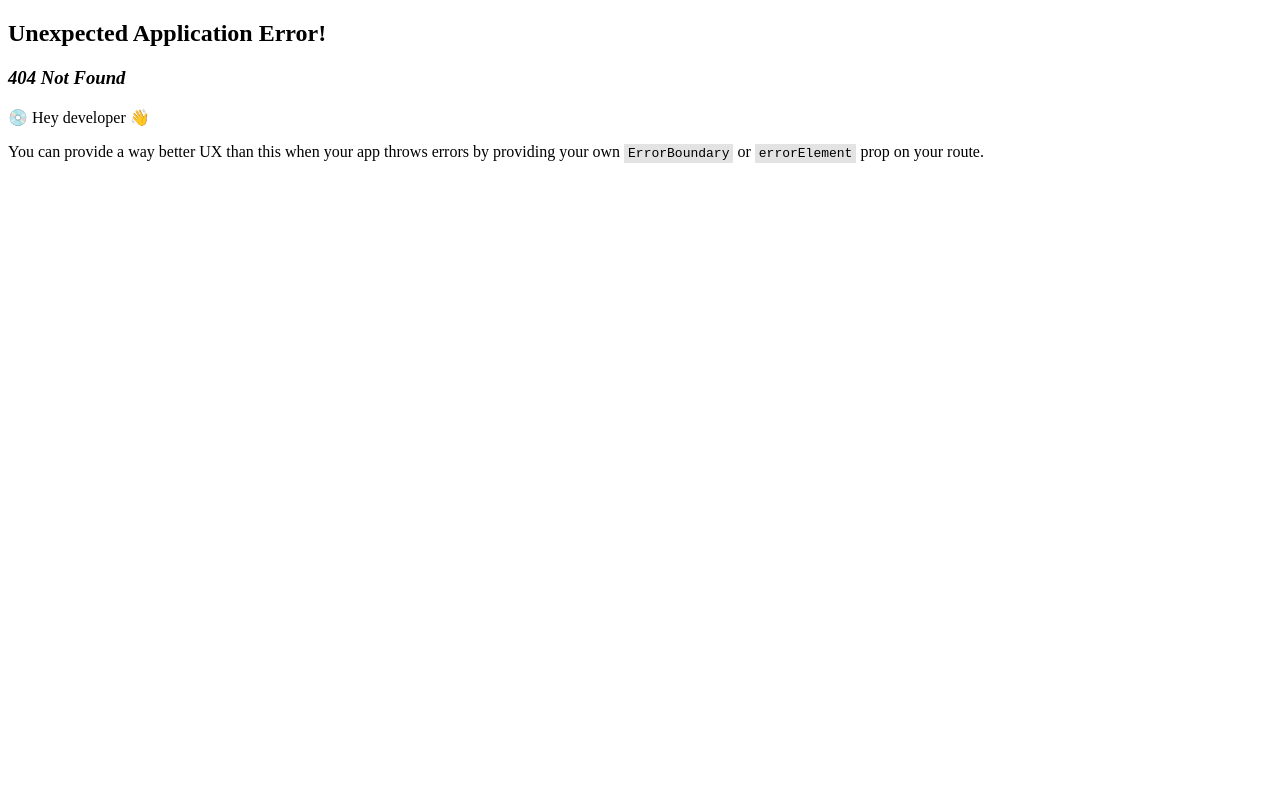
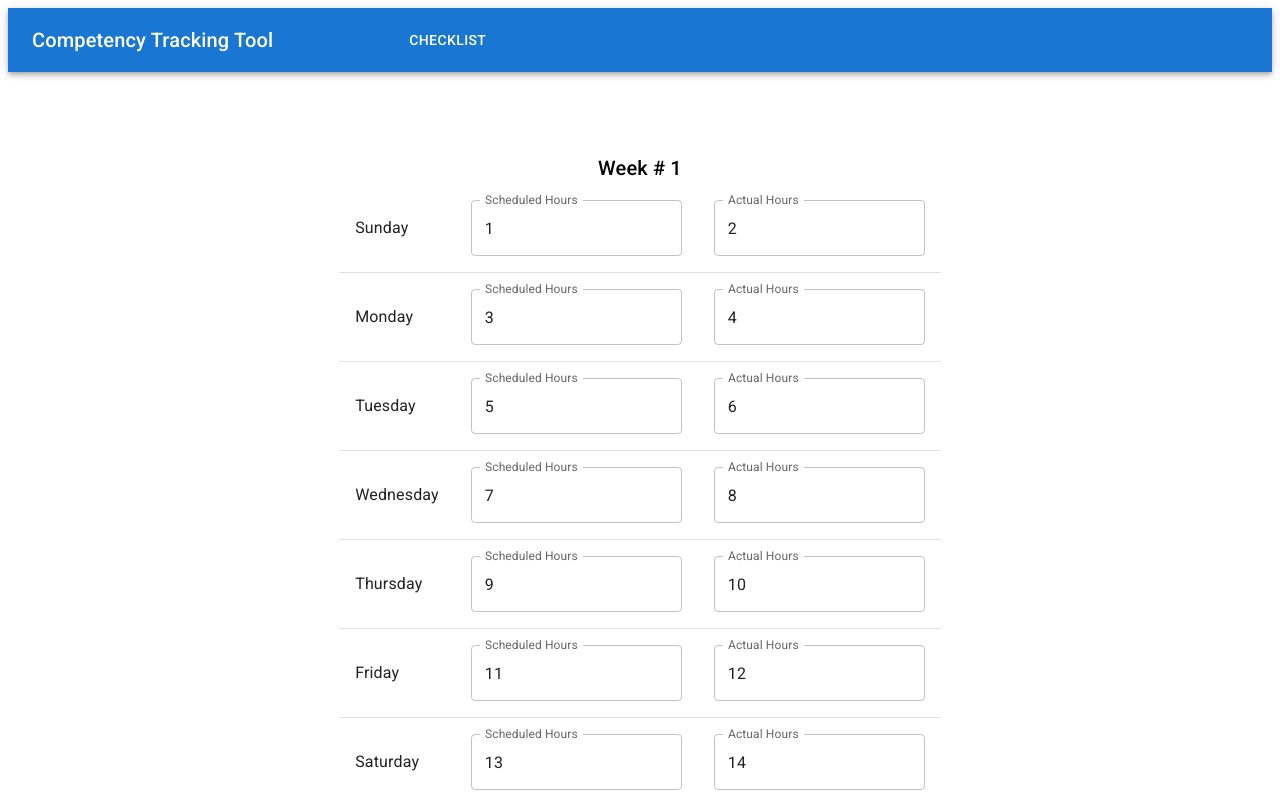
Before and after one commit to PROJ-354/Capstone, a React (Create React App) app in the folder client/: page /student/schedules in a window 1280 px wide. Before the commit this address had no page. Shown: the top 800 px of the page. Built offline with nearby package versions, Linux system fonts and the light colour scheme.

Commit message:
worked on the frontend for the students schedule

```diff
--- a/client/src/App.jsx
+++ b/client/src/App.jsx
@@ -27,7 +27,11 @@ const router = createBrowserRouter(
                 action={checklistAction}
             />
             <Route path="/signup" element={<Signup />} />
-            <Route path='/schedule' element={<ViewSchedule/>}/>
+
+            <Route path='/student/schedules' element={<ViewSchedule/>}/>
+            <Route path='/preceptor/schedules' element={<ViewSchedule/>}/>
+            <Route path='/instructors/schedules' element={<ViewSchedule/>}/>
+
         </Route>
     )
 );
--- a/client/src/components/schedule/Schedule.jsx
+++ b/client/src/components/schedule/Schedule.jsx
@@ -1,18 +1,27 @@
-import { Table, TableBody, TableCell, TableHead, TableRow, TextField, Typography } from "@mui/material";
+import { Button, Table, TableBody, TableCell, TableHead, TableRow, TextField, Typography } from "@mui/material";
 import { Box } from "@mui/system";
 import Week from "./Week";
 
+// test data
 const data = [
+    {
+        sunday: { scheduledHours: 1, actualHours: 2, },
+        monday: { scheduledHours: 3, actualHours: 4, },
+        tuesday: { scheduledHours: 5, actualHours: 6, },
+        wednesday: { scheduledHours: 7, actualHours: 8, },
+        thursday: { scheduledHours: 9, actualHours: 10, },
+        friday: { scheduledHours: 11, actualHours: 12, },
+        saturday: { scheduledHours: 13, actualHours: 14, },
+    },
     {
         sunday: { scheduledHours: 0, actualHours: 0, },
         monday: { scheduledHours: 0, actualHours: 0, },
-        tuesday: { scheduledHours: 0, actualHours: 0, },
+        tuesday: { scheduledHours: 2, actualHours: 0, },
         wednesday: { scheduledHours: 0, actualHours: 0, },
         thursday: { scheduledHours: 0, actualHours: 0, },
         friday: { scheduledHours: 0, actualHours: 0, },
         saturday: { scheduledHours: 0, actualHours: 0, },
     },
-
 ]
 
 /**
@@ -20,11 +29,26 @@ const data = [
  * aka a list of (8) weeks
  */
 const Schedule = () => {
+    // todo: fetch & render the logged in users schedule
+
+
+    //
     return (
         <>
-            {data && data.map((weekData, index) => (
-                <Week weekData={weekData} weekNumber={index+1} />
-            ))}
+            <Box sx={{ display: "flex", justifyContent: "center", mt: 10 }}>
+                <Box>
+                    {data && data.map((weekData, index) => (
+                        <Week weekData={weekData} weekNumber={index + 1} key={index} />
+                    ))}
+                </Box>
+            </Box>
+            <Box sx={{ display: "flex", justifyContent: "center", my: 5 }}>
+                <Button
+                    variant="contained"
+                    color="success">
+                    Submit
+                </Button>
+            </Box>
         </>
     );
 }
--- a/client/src/components/schedule/Week.jsx
+++ b/client/src/components/schedule/Week.jsx
@@ -1,12 +1,37 @@
-import { TableBody, TableCell, TableRow, TextField, Typography } from "@mui/material";
+import { TableBody, TableCell, TableRow, TextField, Typography, Box, Button } from "@mui/material";
+import { useState } from "react";
 
 /**
  *
  */
 const Week = ({ weekData, weekNumber }) => {
+    // this is very bad :)
+    const [sundayScheduledHours, setSundayScheduledHours]       = useState(weekData.sunday.scheduledHours);
+    const [sundayActualHours, setSundayActualHours]             = useState(weekData.sunday.actualHours);
+    const [mondayScheduledHours, setMondayScheduledHours]       = useState(weekData.monday.scheduledHours);
+    const [mondayActualHours, setMondayActualHours]             = useState(weekData.monday.actualHours);
+    const [tuesdayScheduledHours, setTuesdayScheduledHours]     = useState(weekData.tuesday.scheduledHours);
+    const [tuesdayActualHours, setTuesdayActualHours]           = useState(weekData.tuesday.actualHours);
+    const [wednesdayScheduledHours, setWednesdayScheduledHours] = useState(weekData.wednesday.scheduledHours);
+    const [wednesdayActualHours, setWednesdayActualHours]       = useState(weekData.wednesday.actualHours);
+    const [thursdayScheduledHours, setThursdayScheduledHours]   = useState(weekData.thursday.scheduledHours);
+    const [thursdayActualHours, setThursdayActualHours]         = useState(weekData.thursday.actualHours);
+    const [fridayScheduledHours, setFridayScheduledHours]       = useState(weekData.friday.scheduledHours);
+    const [fridayActualHours, setFridayActualHours]             = useState(weekData.friday.actualHours);
+    const [saturdayScheduledHours, setSaturdayScheduledHours]   = useState(weekData.saturday.scheduledHours);
+    const [saturdayActualHours, setSaturdayActualHours]         = useState(weekData.saturday.actualHours);
+
+    //
+    const handleWeekUpdate = (e) => {
+        e.preventDefualt();
+
+        // todo: sent a put request to the backend that,
+        // updates this week of this student
+    }
+
     return (
-        <>
-            <Typography variant="h6" >Week # {weekNumber}</Typography>
+        <Box>
+            <Typography variant="h6" textAlign="center" >Week # {weekNumber}</Typography>
             <TableBody>
                 <TableRow>
                     <TableCell>
@@ -15,13 +40,15 @@ const Week = ({ weekData, weekNumber }) => {
                     <TableCell>
                         <TextField
                             label="Scheduled Hours"
-                            value={weekData.sunday.scheduledHours}
+                            value={sundayScheduledHours}
+                            onChange={(e) => setSundayScheduledHours(e.target.value)}
                         />
                     </TableCell>
                     <TableCell>
                         <TextField
                             label="Actual Hours"
-                            value={weekData.sunday.actualHours}
+                            value={sundayActualHours}
+                            onChange={(e) => setSundayActualHours(e.target.value)}
                         />
                     </TableCell>
                 </TableRow>
@@ -33,13 +60,15 @@ const Week = ({ weekData, weekNumber }) => {
                     <TableCell>
                         <TextField
                             label="Scheduled Hours"
-                            value={weekData.monday.scheduledHours}
+                            value={mondayScheduledHours}
+                            onChange={(e) => setMondayScheduledHours(e.target.value)}
                         />
                     </TableCell>
                     <TableCell>
                         <TextField
                             label="Actual Hours"
-                            value={weekData.monday.actualHours}
+                            value={mondayActualHours}
+                            onChange={(e) => setMondayActualHours(e.target.value)}
                         />
                     </TableCell>
                 </TableRow>
@@ -51,13 +80,15 @@ const Week = ({ weekData, weekNumber }) => {
                     <TableCell>
                         <TextField
                             label="Scheduled Hours"
-                            value={weekData.tuesday.scheduledHours}
+                            value={tuesdayScheduledHours}
+                            onChange={(e) => setTuesdayScheduledHours(e.target.value)}
                         />
                     </TableCell>
                     <TableCell>
                         <TextField
                             label="Actual Hours"
-                            value={weekData.tuesday.actualHours}
+                            value={tuesdayActualHours}
+                            onChange={(e) => setTuesdayActualHours(e.target.value)}
                         />
                     </TableCell>
                 </TableRow>
@@ -69,13 +100,15 @@ const Week = ({ weekData, weekNumber }) => {
                     <TableCell>
                         <TextField
                             label="Scheduled Hours"
-                            value={weekData.wednesday.scheduledHours}
+                            value={wednesdayScheduledHours}
+                            onChange={(e) => setWednesdayScheduledHours(e.target.value)}
                         />
                     </TableCell>
                     <TableCell>
                         <TextField
                             label="Actual Hours"
-                            value={weekData.wednesday.actualHours}
+                            value={wednesdayActualHours}
+                            onChange={(e) => setWednesdayActualHours(e.target.value)}
                         />
                     </TableCell>
                 </TableRow>
@@ -87,13 +120,15 @@ const Week = ({ weekData, weekNumber }) => {
                     <TableCell>
                         <TextField
                             label="Scheduled Hours"
-                            value={weekData.thursday.scheduledHours}
+                            value={thursdayScheduledHours}
+                            onChange={(e) => setThursdayScheduledHours(e.target.value)}
                         />
                     </TableCell>
                     <TableCell>
                         <TextField
                             label="Actual Hours"
-                            value={weekData.thursday.actualHours}
+                            value={thursdayActualHours}
+                            onChange={(e) => setThursdayActualHours(e.target.value)}
                         />
                     </TableCell>
                 </TableRow>
@@ -105,13 +140,15 @@ const Week = ({ weekData, weekNumber }) => {
                     <TableCell>
                         <TextField
                             label="Scheduled Hours"
-                            value={weekData.friday.scheduledHours}
+                            value={fridayScheduledHours}
+                            onChange={(e) => setFridayScheduledHours(e.target.value)}
                         />
                     </TableCell>
                     <TableCell>
                         <TextField
                             label="Actual Hours"
-                            value={weekData.friday.actualHours}
+                            value={fridayActualHours}
+                            onChange={(e) => setFridayActualHours(e.target.value)}
                         />
                     </TableCell>
                 </TableRow>
@@ -123,18 +160,27 @@ const Week = ({ weekData, weekNumber }) => {
                     <TableCell>
                         <TextField
                             label="Scheduled Hours"
-                            value={weekData.saturday.scheduledHours}
+                            value={saturdayScheduledHours}
+                            onChange={(e) => setSaturdayScheduledHours(e.target.value)}
                         />
                     </TableCell>
                     <TableCell>
                         <TextField
                             label="Actual Hours"
-                            value={weekData.saturday.actualHours}
+                            value={saturdayActualHours}
+                            onChange={(e) => setSaturdayActualHours(e.target.value)}
                         />
                     </TableCell>
                 </TableRow>
             </TableBody>
-        </>
+            <Button
+                variant="contained"
+                color="warning"
+                onClick={(e) => alert('mreow')}
+            >
+                Update Week
+            </Button>
+        </Box>
     );
 }
 
```
